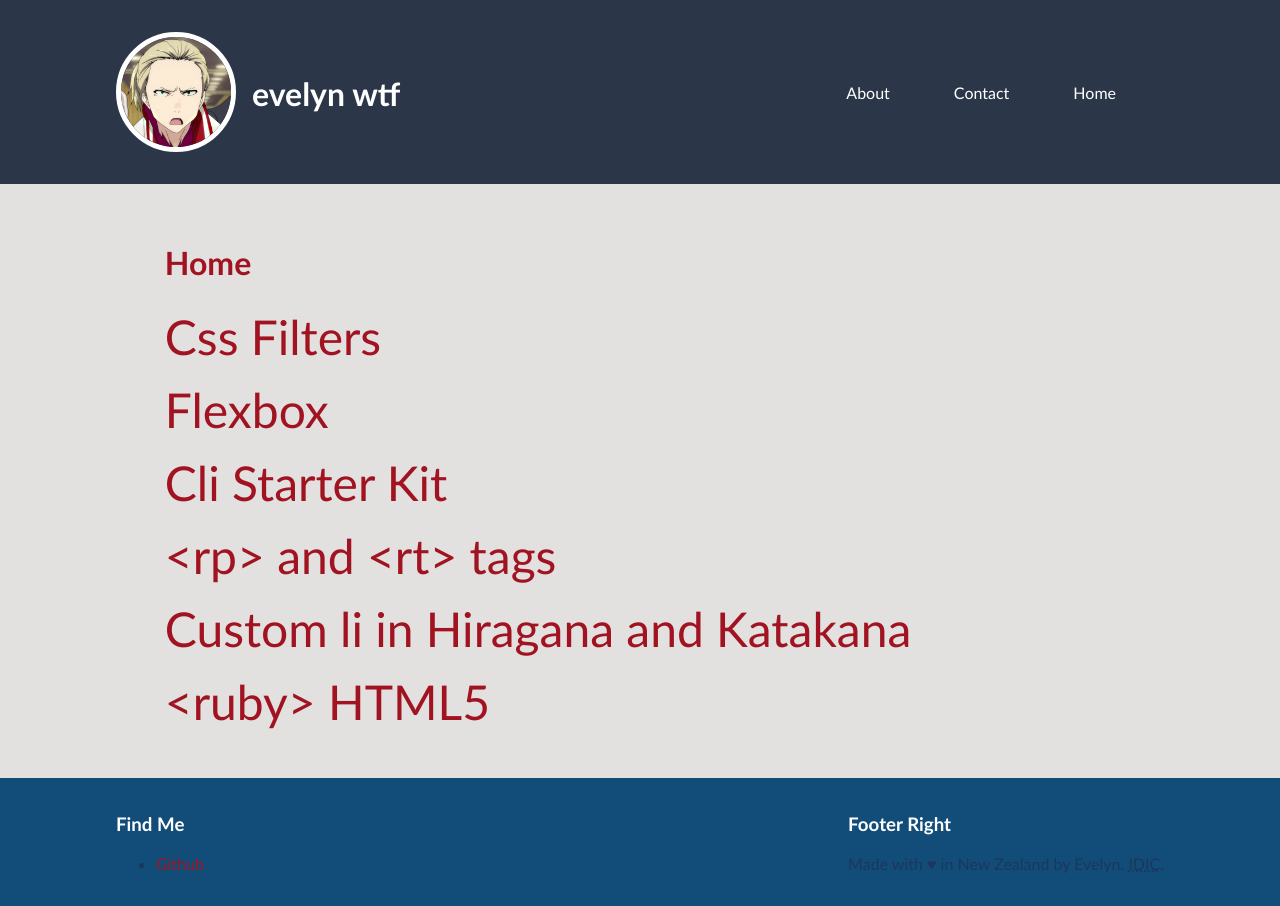
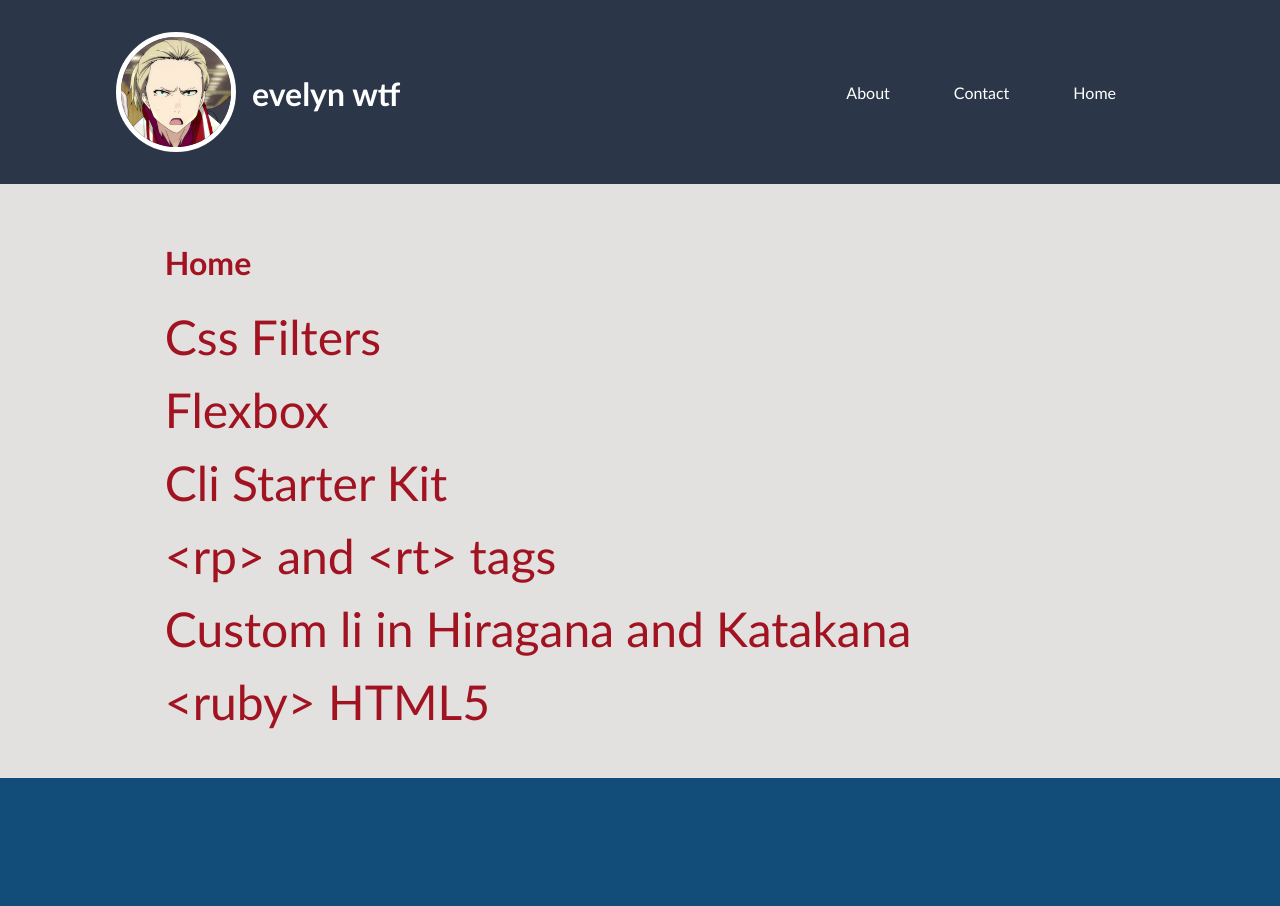
Before and after one commit to evelynmaire/evelynmaire.github.io, a Jekyll site: the page built from _pages/main.html, in a window 1280 px wide. Built offline with Jekyll 4.4.1, drawn with Linux system fonts in a browser that asks for light colours.

Commit message:
Update footer.html

```diff
--- a/_includes/footer.html
+++ b/_includes/footer.html
@@ -1,5 +1,5 @@
  <footer>
-    <div class="footer-left">
+    <!--<div class="footer-left">
       <h3>Find Me</h3>
       <p>
       <ul>
@@ -9,7 +9,7 @@
     <div class="footer-right">
       <h3>Footer Right</h3>
       <p>Made with &hearts; in New Zealand by Evelyn. <abbr title="Infinite Diversity in Infinite Combinations">IDIC</abbr>.</p>
-    </div>
+    </div>-->
   </footer>
 </body>
 
```
